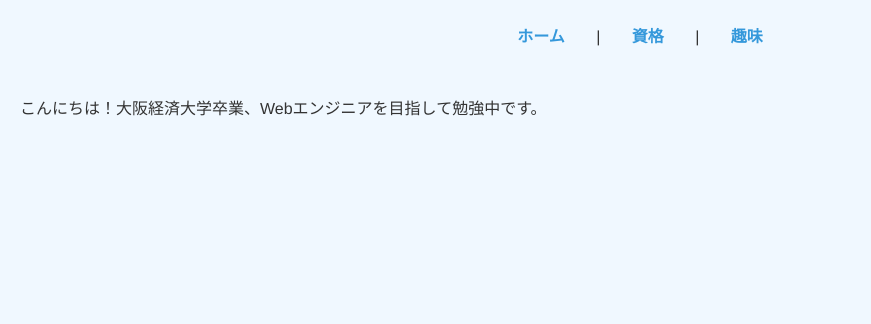
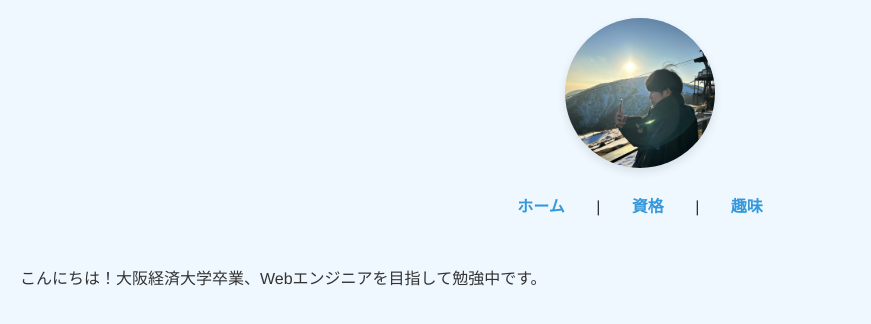
Before and after one commit to kari2000kari/portfolio, a plain HTML site: page index.html in a window 1280 px wide. Shown: the part 96-420 px from the top of the page, without its empty margins (0-871 px from the left). Drawn offline with Linux system fonts and the light colour scheme.

Commit message:
Add files via upload

```diff
--- a/index.html
+++ b/index.html
@@ -9,6 +9,7 @@
 <body>
 
   <h1>カリカリのポートフォリオ</h1>
+  <img src="profile.jpg" alt="プロフィール画像" class="profile-img" />
   <nav>
     <a href="index.html">ホーム</a> |
     <a href="skills.html">資格</a> |
--- a/style.css
+++ b/style.css
@@ -54,3 +54,12 @@ nav a:hover {
     font-size: 18px;
   }
 }
+.profile-img {
+  width: 150px;
+  height: 150px;
+  border-radius: 50%;
+  object-fit: cover;
+  display: block;
+  margin: 20px auto;
+  box-shadow: 0 4px 10px rgba(0, 0, 0, 0.1);
+}
```
Also changed, not shown: profile.jpg (added).
